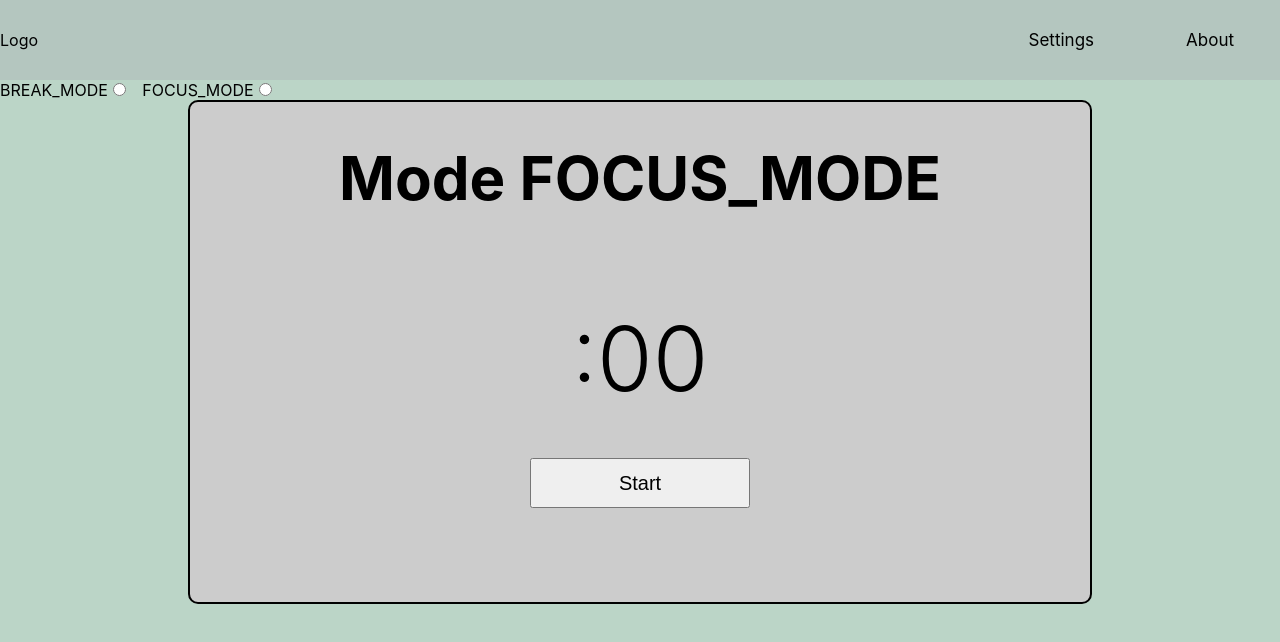
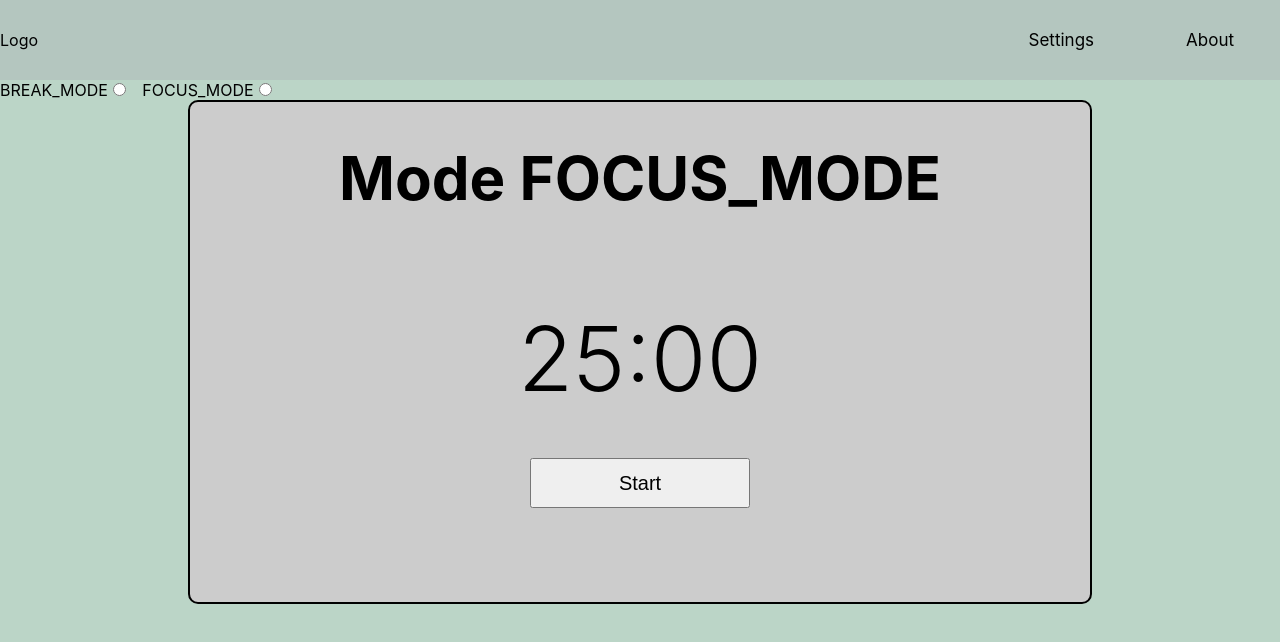
Before and after one commit to Vnnxy/Pomodoro, a React (Create React App) app: page / in a window 1280 px wide. Shown: the top 642 px of the page. Built offline with nearby package versions, Linux system fonts and the light colour scheme.

Commit message:
Time updates correctly, it also updates only after leaving settings page

```diff
--- a/src/App.js
+++ b/src/App.js
@@ -30,11 +30,8 @@ const handleSettingsOpener = ()  =>{
 
 
 const changeMode = (event) =>{
-
   setMode(event.target.value);
   setCurrentTime(modesData[event.target.value])
-  console.log(currentMode)
-  console.log(currentTime)
 }
 
 const settingProps = {
@@ -45,7 +42,12 @@ const settingProps = {
   setBreakMinutes: setBreakMinutes,
   handleSettingsOpener: handleSettingsOpener
 }
+
 useOnClickOutside(ref1, ref2, handleSettingsOpener);
+
+useEffect(() =>{
+  setCurrentTime(modesData[currentMode])
+}, [breakMinutes, workMinutes])
 
 return (
   <div className='body'>
--- a/src/Components/SettingsMenu.js
+++ b/src/Components/SettingsMenu.js
@@ -1,33 +1,46 @@
 import {forwardRef} from 'react';
 import '../Styles/SettingsMenuStyles.css'
+import useOnClickOutside from '../Hooks/useOnClickOutside';
 
-const SettingsMenu = forwardRef(({settingsOpen, workMinutes, setWorkMinutes, breakMinutes, setBreakMinutes, handleSettingsOpener},ref) =>{
+const SettingsMenu = forwardRef(({settingsOpen, workMinutes, setWorkMinutes, breakMinutes, setBreakMinutes},ref) =>{
+
+    var focusMin = workMinutes;
+    var breakMin = breakMinutes;
+
+    function handleWorkMinChange(event){
+        focusMin=(event.target.value);
+        event.preventDefault()
+    }
+        function handleBreakMinChange(event){
+        breakMin=(event.target.value);
+        event.preventDefault()
+    }
+
+
+
+    const handleExitSettings = () =>{
+        setBreakMinutes(breakMin);
+        setWorkMinutes(focusMin);
+    }
+    useOnClickOutside(ref,ref, handleExitSettings)
     if (!settingsOpen) {
         return null; // Render nothing if settingsOpen is false
     }
+
     return(
         <div className='settings-menu' id='settings-menu' ref={ref}>
             <div>
                 <h1 className='title-menu'>Settings</h1>
             </div>
             <hr/>
-            <TimeMenu workMinutes={workMinutes} setWorkMinutes={setWorkMinutes} breakMinutes={breakMinutes} setBreakMinutes={setBreakMinutes}/>
+            <TimeMenu workMinutes={workMinutes} breakMinutes={breakMinutes} handleBreakMinChange={handleBreakMinChange} handleWorkMinChange={handleWorkMinChange}/>
         </div>
 
     )
 })
 
 //Menu containing the Time settings menu
-const TimeMenu = ({workMinutes, setWorkMinutes, breakMinutes, setBreakMinutes}) =>{
-
-    function handleWorkMinChange(event){
-    setWorkMinutes(event.target.value);
-    event.preventDefault()
-}
-    function handleBreakMinChange(event){
-    setBreakMinutes(event.target.value);
-    event.preventDefault()
-}
+const TimeMenu = ({workMinutes, breakMinutes, handleBreakMinChange, handleWorkMinChange}) =>{
 
     return (
         <div className='sub-menu'>
@@ -37,14 +50,14 @@ const TimeMenu = ({workMinutes, setWorkMinutes, breakMinutes, setBreakMinutes})
             <div className='sub-menu-section'>
                 <h2>Focus Time:</h2>
                 <span>
-                    <input type='number'value={workMinutes} onChange={handleWorkMinChange} placeholder='Focus mode duration' className='balloon' min='1'/>
+                    <input type='number'defaultValue={workMinutes} onChange={handleWorkMinChange} placeholder='Focus mode duration' className='balloon' min='1'/>
                     <label for="Minutes">Minutes</label>
                 </span>
             </div>
             <div className='sub-menu-section'>
                 <h2>Break Time:</h2>
                 <span>
-                    <input type='number'value={breakMinutes} onChange={handleBreakMinChange} placeholder='Break mode duration' className='balloon' min='1'/>
+                    <input type='number'defaultValue={breakMinutes} onChange={handleBreakMinChange} placeholder='Break mode duration' className='balloon' min='1'/>
                     <label for="Minutes">Minutes</label>
                 </span>
             </div>
--- a/src/Components/Timer.js
+++ b/src/Components/Timer.js
@@ -1,39 +1,51 @@
-import {useRef, useState } from "react";
+import {useRef, useState, useEffect } from "react";
 
 import '../Styles/TimerStyles.css'
 
 const Timer = ({min, mode}) =>{
     var minutes = min;
-
-    const timeRef = useRef();
-    timeRef.current= min;
-    const[time, setTime] = useState(":00");
+    const[time, setTime] = useState(minutes+":00");
     const [hasStarted, setStart] = useState(false);
     const [isPaused, setPause] =useState(false);
     const PAUSE = 'Pause';
     const RESUME ='Resume';
     const START = 'Start';
 
+    var timeoutId;
+
     const [currentButtonState, setCurrentButtonState]= useState(START);
 
     const pauseRef = useRef();
     pauseRef.current= isPaused;
 
+    var seconds =60;
+
+    useEffect(()=>{
+        setTime(min+":"+ (seconds < 10 ? "0" : seconds ===60? "00" : ""))
+        if(pauseRef.current===false && hasStarted)
+            countdown(min)
+        return () => {
+            clearTimeout(timeoutId)
+            };
+    }, [min])
+
+
+
     function countdown (minutes){
-        var seconds =60;
-        var time;
+
+        var reftime;
 
         function tick(){
             var current_minutes = minutes-1;
             if(pauseRef.current=== false)
                 seconds--;
-            time= setTime(current_minutes.toString() + ":" + (seconds < 10 ? "0" : "") + String(seconds));
+            reftime= setTime(current_minutes.toString() + ":" + (seconds < 10 ? "0" : "") + String(seconds));
 
                 if( seconds > 0) {
-                    setTimeout(tick, 1000);
+                    timeoutId=setTimeout(tick, 1000);
             } else {
                 if(minutes > 1){
-                    countdown(minutes-1)
+                    countdown(minutes-1, seconds)
                 }
             }
         }
```
